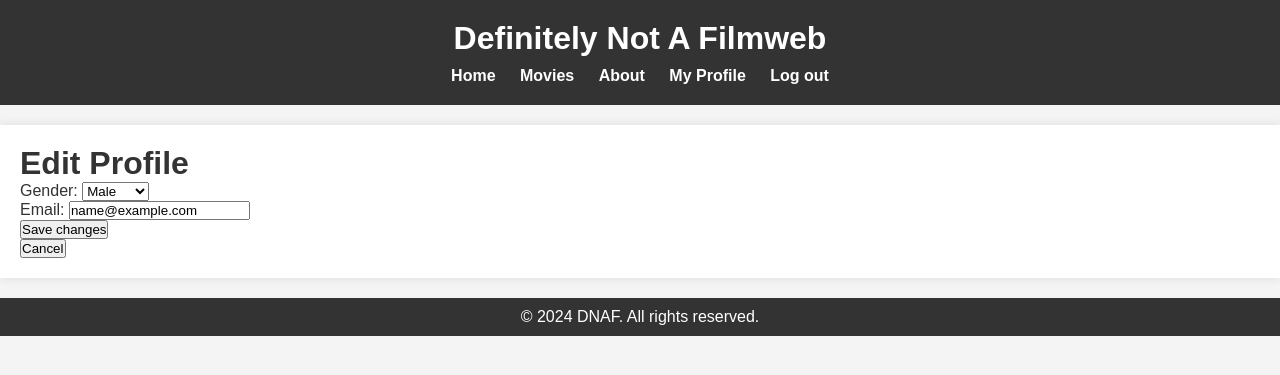
After one commit to Madejowski98/DEFINITELY_NOT_A_FILMWEB, a Django app: page /accounts/profile_update/ in a window 1280 px wide. The commit adds this page. Shown: the top 375 px of the page. Run offline with Django 5.2, Linux system fonts and the light colour scheme; a user stored in the database is signed in; tables that the repository leaves empty hold one stand-in row (values such as "Sample post").

Commit message:
fixed pages title view, removed unwanted sections

```diff
--- a/accounts/forms.py
+++ b/accounts/forms.py
@@ -29,3 +29,17 @@ class CustomUserCreationForm(forms.ModelForm):
             user.save()
             UserProfile.objects.create(user=user, gender=self.cleaned_data['gender'])
         return user
+
+
+class UserProfileEditForm(forms.ModelForm):
+    email = forms.EmailField()
+
+    class Meta:
+        model = UserProfile
+        fields = ['gender']
+
+    def __init__(self, *args, **kwargs):
+        user = kwargs.pop('user', None)
+        super(UserProfileEditForm, self).__init__(*args, **kwargs)
+        if user:
+            self.fields['email'].initial = user.email
--- a/accounts/templates/accounts/delete_account_confirm.html
+++ b/accounts/templates/accounts/delete_account_confirm.html
@@ -6,6 +6,6 @@
     <form action="{% url 'delete_account' %}" method="post">
         {% csrf_token %}
         <input type="submit" value="Confirm">
-        <a href="{% url 'my_user_profile' %}">Cancel</a>
+        <a href="{% url 'my_user_profile' %}"><button type="button">Cancel</button></a>
     </form>
 {% endblock body %}
--- a/accounts/templates/accounts/my_user_profile.html
+++ b/accounts/templates/accounts/my_user_profile.html
@@ -9,4 +9,5 @@
         {% csrf_token %}
         <input type="submit" value="Delete Account">
     </form>
+    <a href="{% url 'profile_update' %}"><button>Edit Profile</button></a>
 {% endblock body %}
--- /dev/null
+++ b/accounts/templates/accounts/profile_update.html
@@ -0,0 +1,12 @@
+{% extends "movies_app/base.html" %}
+{% block title %}Edit Profile{% endblock %}
+
+{% block body %}
+    <h1 xmlns="http://www.w3.org/1999/html">Edit Profile</h1>
+    <form method="post" action="{% url 'profile_update' %}">
+        {% csrf_token %}
+        {{ form.as_p }}
+        <button type="submit">Save changes</button>
+    </form>
+    <a href="{% url 'my_user_profile' %}"><button type="submit"> Cancel </button> </a>
+{% endblock %}
--- a/accounts/urls.py
+++ b/accounts/urls.py
@@ -5,7 +5,8 @@ from accounts.views import (RegisterView,
                             my_user_profile,
                             delete_account,
                             delete_account_confirm,
-                            login_view)
+                            login_view,
+                            profile_update)
 
 urlpatterns = [
     path('login/', login_view, name='login'),
@@ -13,6 +14,7 @@ urlpatterns = [
     path('logout_confirm/', LogoutConfirmView.as_view(), name='logout_confirm'),
     path('register/', RegisterView.as_view(), name='register'),
     path('my_profile/', my_user_profile, name='my_user_profile'),
+    path('profile_update/', profile_update, name='profile_update'),
     path('delete_account_confirm/', delete_account_confirm, name='delete_account_confirm'),
     path('delete_account/', delete_account, name='delete_account'),
 ]
--- a/accounts/views.py
+++ b/accounts/views.py
@@ -7,8 +7,9 @@ from django.shortcuts import render, redirect, get_object_or_404
 from django.urls import reverse
 from django.views import View
 from django.views.decorators.csrf import csrf_protect
-from accounts.forms import CustomUserCreationForm
+from accounts.forms import CustomUserCreationForm, UserProfileEditForm
 from accounts.models import UserProfile
+
 
 @csrf_protect
 def login_view(request):
@@ -24,6 +25,7 @@ def login_view(request):
     else:
         return render(request, 'registration/login.html', {'next': my_user_profile})
 
+
 class RegisterView(View):
     def get(self, request):
         form = CustomUserCreationForm()
@@ -38,20 +40,22 @@ class RegisterView(View):
             return redirect('login')
         return render(request, 'registration/register.html', {'form': form})
 
+
 class LogoutConfirmView(View):
     def get(self, request):
         return render(request, 'registration/logout_confirm.html')
+
 
 @login_required
 def my_user_profile(request):
     user_profile = get_object_or_404(UserProfile, user=request.user)
     return render(request, 'accounts/my_user_profile.html', {'user_profile': user_profile})
 
+
 @login_required
 def delete_account_confirm(request):
-    if request.method == 'POST':
-        return redirect('delete_account')
     return render(request, 'accounts/delete_account_confirm.html')
+
 
 @login_required
 def delete_account(request):
@@ -60,3 +64,20 @@ def delete_account(request):
         messages.success(request, 'Your account has been deleted successfully.')
         return redirect('login')
     return redirect('my_user_profile')
+
+
+@login_required
+def profile_update(request):
+    user_profile = get_object_or_404(UserProfile, user=request.user)
+    if request.method == 'POST':
+        form = UserProfileEditForm(request.POST, instance=user_profile, user=request.user)
+        if form.is_valid():
+            user_profile = form.save(commit=False)
+            user_profile.user.email = form.cleaned_data['email']
+            user_profile.user.save()
+            user_profile.save()
+            messages.success(request, 'Your profile was successfully updated!')
+            return redirect('my_user_profile')
+    else:
+        form = UserProfileEditForm(instance=user_profile, user=request.user)
+    return render(request, 'accounts/profile_update.html', {'form': form})
--- a/movies_app/templates/movies_app/base.html
+++ b/movies_app/templates/movies_app/base.html
@@ -3,7 +3,7 @@
 <head>
     <meta charset="UTF-8">
     <meta name="viewport" content="width=device-width, initial-scale=1.0">
-    {% block title %}{% endblock %}
+    <title>{% block title %}{% endblock %}</title>
     <link rel="stylesheet" href="../../static/css/styles.css">
 </head>
 <body>
@@ -14,9 +14,7 @@
                 <ul>
                     <li><a href="#">Home</a></li>
                     <li><a href="#">Movies</a></li>
-                    <li><a href="#">Reviews</a></li>
                     <li><a href="#">About</a></li>
-                    <li><a href="#">Contact</a></li>
                     {% if user.is_authenticated %}
                         <li><a href="{% url 'my_user_profile' %}">My Profile</a></li>
                         <li><a href="{% url 'logout_confirm' %}">Log out</a></li>
```
